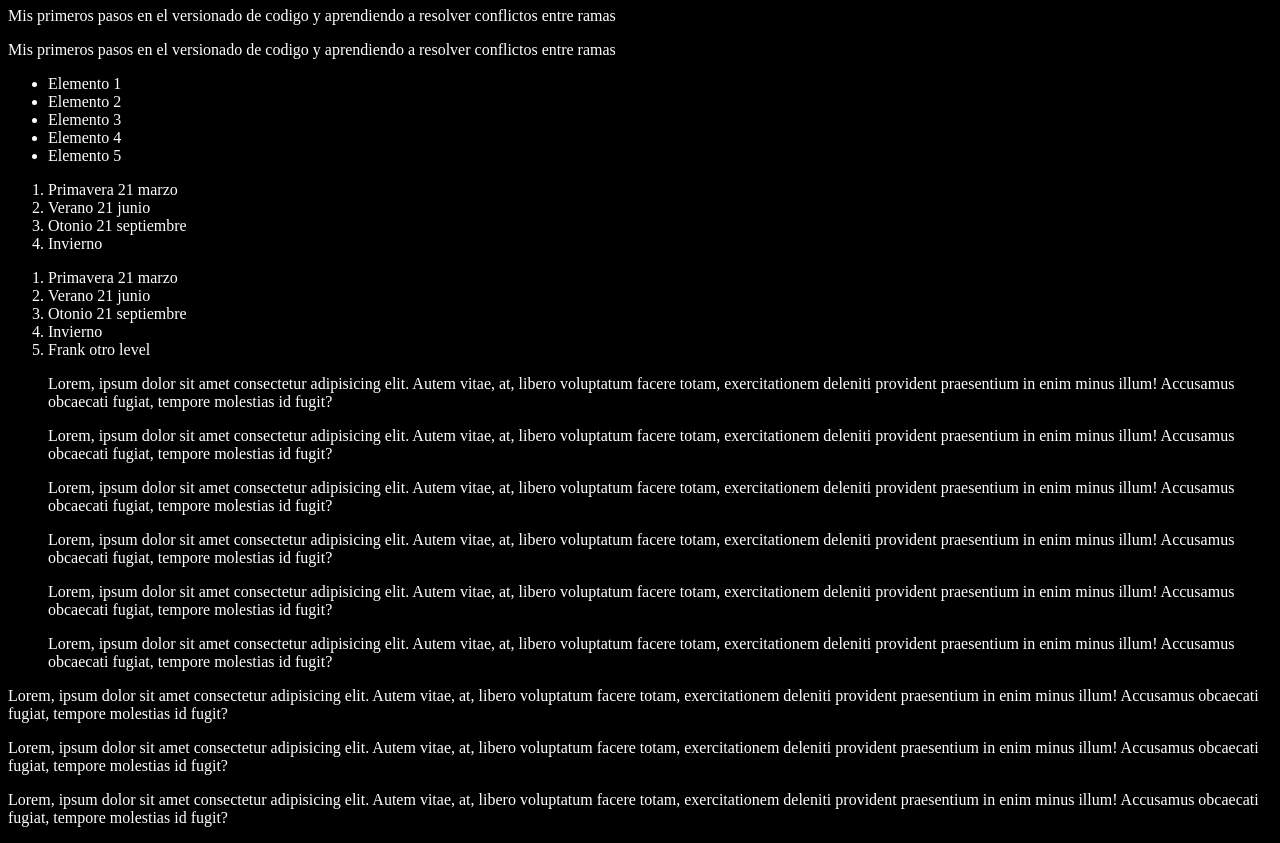
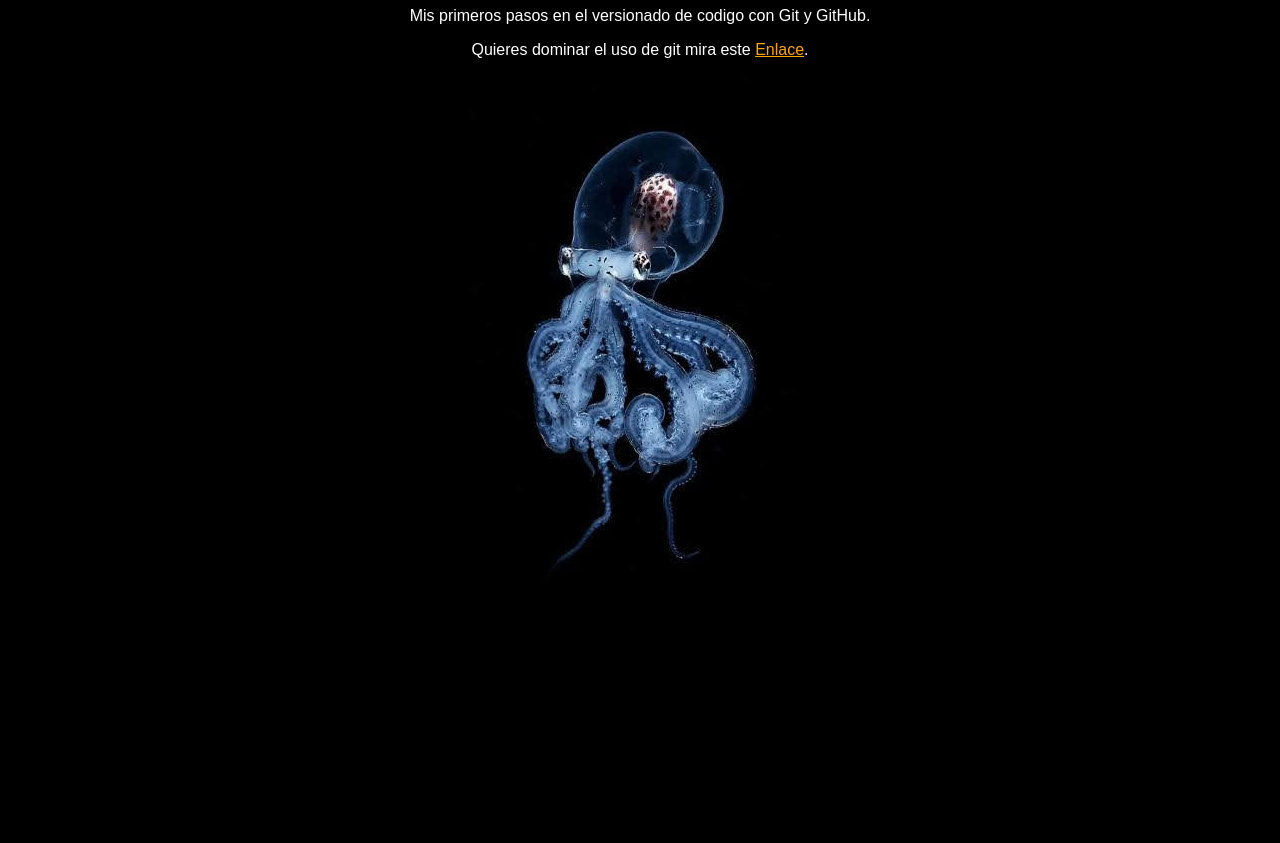
Before and after one commit to FrankUsqAbant/youttube-git, a plain HTML site: page index.html in a window 1280 px wide. Shown: the part 73-916 px from the top of the page. After the commit the page ends 800 px from the top, so only its background shows below. Drawn offline with Linux system fonts and the light colour scheme.

Commit message:
Uniendo todo

```diff
--- a/index.html
+++ b/index.html
@@ -11,83 +11,12 @@
 <body>
   <h1>Aprendiendo Git </h1>
   <p>
-    Mis primeros pasos en el versionado de codigo y aprendiendo a resolver conflictos entre ramas
+    Mis primeros pasos en el versionado de codigo con Git y GitHub.
   </p>
   <p>
-    Mis primeros pasos en el versionado de codigo y aprendiendo a resolver conflictos entre ramas
+    Quieres dominar el uso de git mira este <a href="https://jonmircha.com/git" target="_blank">Enlace</a>.
   </p>
-  <ul>
-    <li>Elemento 1</li>
-    <li>Elemento 2</li>
-    <li>Elemento 3</li>
-    <li>Elemento 4</li>
-    <li>Elemento 5</li>
-  </ul>
-  <ol>
-    <li>Primavera 21 marzo</li>
-    <li>Verano 21 junio</li>
-    <li>Otonio 21 septiembre</li>
-    <li>Invierno</li>
-  </ol>
-  <ol>
-    <li>Primavera 21 marzo</li>
-    <li>Verano 21 junio</li>
-    <li>Otonio 21 septiembre</li>
-    <li>Invierno</li>
-    <li>Frank otro level</li>
-    <p>
-      Lorem, ipsum dolor sit amet consectetur adipisicing elit. Autem vitae, at, libero voluptatum facere totam,
-      exercitationem deleniti provident praesentium in enim minus illum! Accusamus obcaecati fugiat, tempore molestias
-      id
-      fugit?
-    </p>
-    <p>
-      Lorem, ipsum dolor sit amet consectetur adipisicing elit. Autem vitae, at, libero voluptatum facere totam,
-      exercitationem deleniti provident praesentium in enim minus illum! Accusamus obcaecati fugiat, tempore molestias
-      id
-      fugit?
-    </p>
-    <p>
-      Lorem, ipsum dolor sit amet consectetur adipisicing elit. Autem vitae, at, libero voluptatum facere totam,
-      exercitationem deleniti provident praesentium in enim minus illum! Accusamus obcaecati fugiat, tempore molestias
-      id
-      fugit?
-    </p>
-    <p>
-      Lorem, ipsum dolor sit amet consectetur adipisicing elit. Autem vitae, at, libero voluptatum facere totam,
-      exercitationem deleniti provident praesentium in enim minus illum! Accusamus obcaecati fugiat, tempore molestias
-      id
-      fugit?
-    </p>
-    <p>
-      Lorem, ipsum dolor sit amet consectetur adipisicing elit. Autem vitae, at, libero voluptatum facere totam,
-      exercitationem deleniti provident praesentium in enim minus illum! Accusamus obcaecati fugiat, tempore molestias
-      id
-      fugit?
-    </p>
-    <p>
-      Lorem, ipsum dolor sit amet consectetur adipisicing elit. Autem vitae, at, libero voluptatum facere totam,
-      exercitationem deleniti provident praesentium in enim minus illum! Accusamus obcaecati fugiat, tempore molestias
-      id
-      fugit?
-    </p>
-  </ol>
-  <p>
-    Lorem, ipsum dolor sit amet consectetur adipisicing elit. Autem vitae, at, libero voluptatum facere totam,
-    exercitationem deleniti provident praesentium in enim minus illum! Accusamus obcaecati fugiat, tempore molestias id
-    fugit?
-  </p>
-  <p>
-    Lorem, ipsum dolor sit amet consectetur adipisicing elit. Autem vitae, at, libero voluptatum facere totam,
-    exercitationem deleniti provident praesentium in enim minus illum! Accusamus obcaecati fugiat, tempore molestias id
-    fugit?
-  </p>
-  <p>
-    Lorem, ipsum dolor sit amet consectetur adipisicing elit. Autem vitae, at, libero voluptatum facere totam,
-    exercitationem deleniti provident praesentium in enim minus illum! Accusamus obcaecati fugiat, tempore molestias id
-    fugit?
-  </p>
-
+  <img src="camo.jpg" alt="pulpo">
   <script src="index.js"></script>
 </body>
 
--- a/style.css
+++ b/style.css
@@ -1,4 +1,18 @@
 html {
   background-color: #000;
   color: #fff;
+  font-family: sans-serif;
+  text-align: center;
 }
+
+a {
+  color: orange;
+}
+
+a:hover {
+  color: orangered;
+}
+
+img {
+  max-width: 100%;
+}
```
Also changed, not shown: camo.jpg (added).
